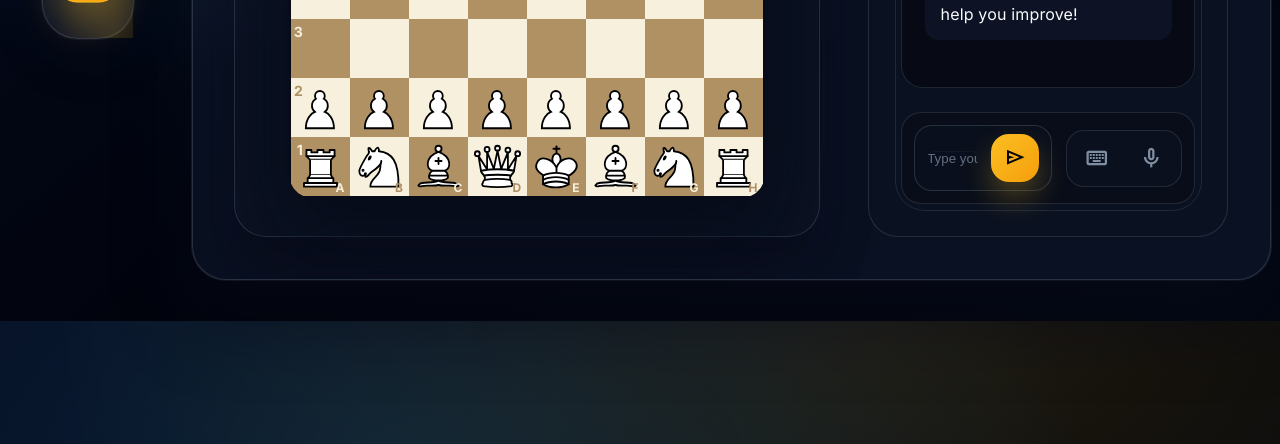
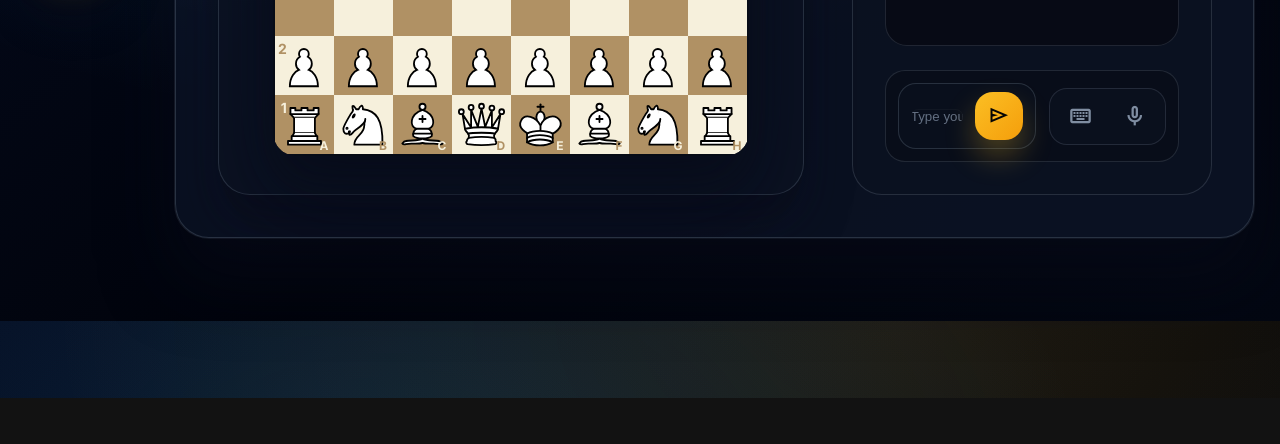
Before and after one commit to TristanDonze/Chess-Trainer, a plain HTML site: page frontend/html/theory.html in a window 1280 px wide. Shown: the part 479-923 px from the top of the page. After the commit the page ends 877 px from the top, so only its background shows below. Drawn offline with nearby package versions, Linux system fonts and the light colour scheme.

Commit message:
fix: interface

```diff
--- a/frontend/css/chess-page.css
+++ b/frontend/css/chess-page.css
@@ -101,14 +101,9 @@ nav > a.current {
     position: relative;
 }
 
-/* .chessboard-wrapper::after {
-    content: "";
-    position: absolute;
-    inset: clamp(1.2rem, 2vw, 1.8rem);
-    border-radius: inherit;
-    border: 1px solid rgba(148, 163, 184, 0.12);
-    pointer-events: none;
-} */
+.chatbox-wrapper {
+    max-height: 60svh;
+}
 
 .chessboard-wrapper:has(> svg.active) .actions {
     display: none;
@@ -178,15 +173,7 @@ nav > a.current {
     position: relative;
     box-shadow: inset 0 1px 0 rgba(255, 255, 255, 0.04);
 }
-/*
-.interaction-wrapper::before {
-    content: "";
-    position: absolute;
-    inset: clamp(1rem, 2vw, 1.6rem);
-    border-radius: inherit;
-    border: 1px solid rgba(148, 163, 184, 0.16);
-    pointer-events: none;
-} */
+
 
 .avatar-wrapper {
     width: clamp(120px, 40%, 160px);
--- a/frontend/css/global.css
+++ b/frontend/css/global.css
@@ -45,7 +45,7 @@ html {
 body {
     min-height: 100%;
     margin: 0;
-    padding: clamp(20px, 4vw, 42px);
+    padding: 0;
     font-family: 'Inter', 'Roboto', 'Segoe UI', sans-serif;
     font-size: 16px;
     line-height: 1.6;
@@ -462,7 +462,7 @@ progress.evaluator {
 
 @media (max-width: 768px) {
     body {
-        padding: 18px;
+        padding: 0;
     }
 
     .toast {
--- a/frontend/css/theory-page.css
+++ b/frontend/css/theory-page.css
@@ -82,6 +82,10 @@ nav > a.current {
     pointer-events: none;
 }
 
+.chatbox-wrapper {
+    max-height: 60svh;
+}
+
 .chessboard-wrapper {
     background: rgba(13, 21, 36, 0.65);
     border-radius: clamp(24px, 4vw, 32px);
@@ -111,15 +115,6 @@ nav > a.current {
     border: 1px solid rgba(148, 163, 184, 0.2);
     padding: clamp(1.4rem, 3vw, 2rem);
     position: relative;
-}
-
-.interaction-wrapper::before {
-    content: "";
-    position: absolute;
-    inset: clamp(1rem, 2vw, 1.6rem);
-    border-radius: inherit;
-    border: 1px solid rgba(148, 163, 184, 0.16);
-    pointer-events: none;
 }
 
 .avatar-wrapper {
```
